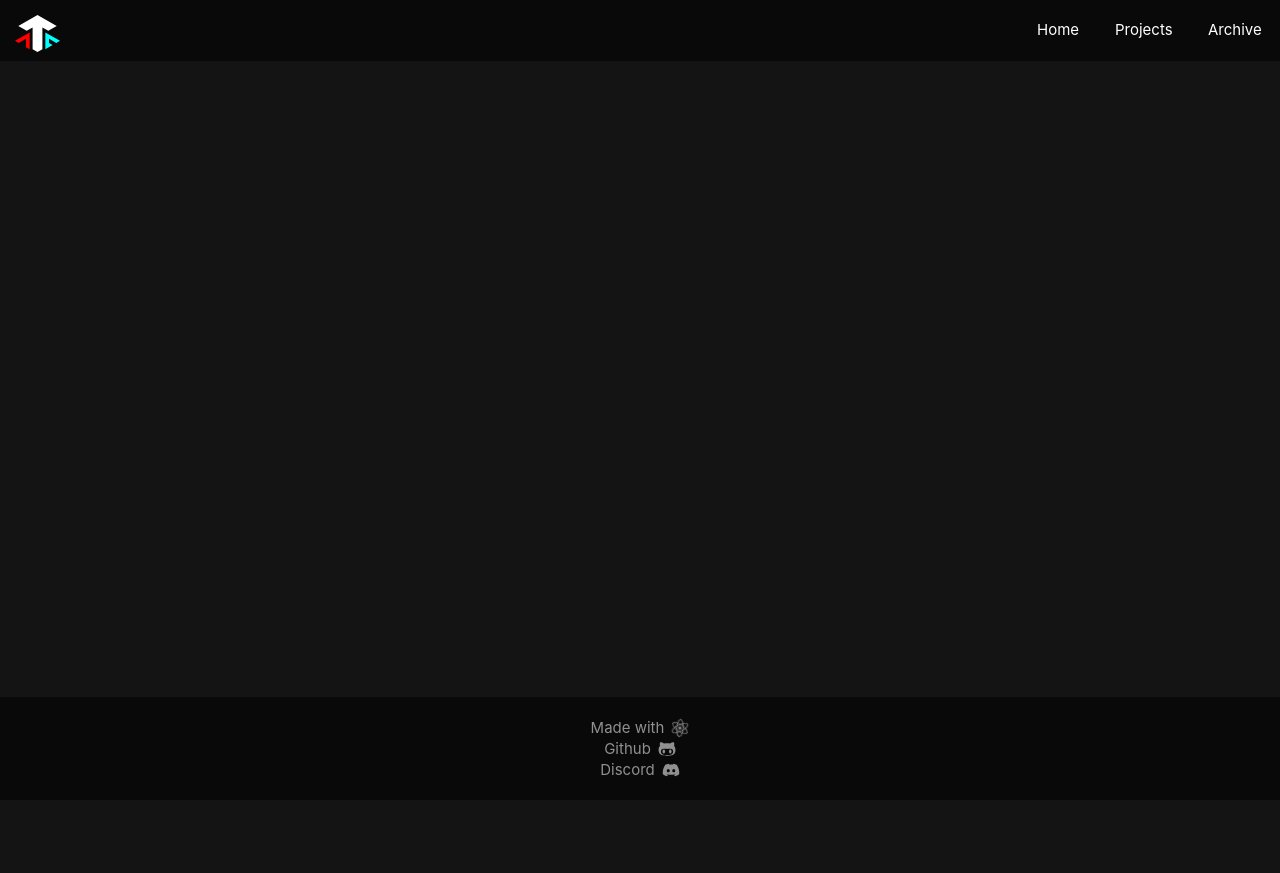
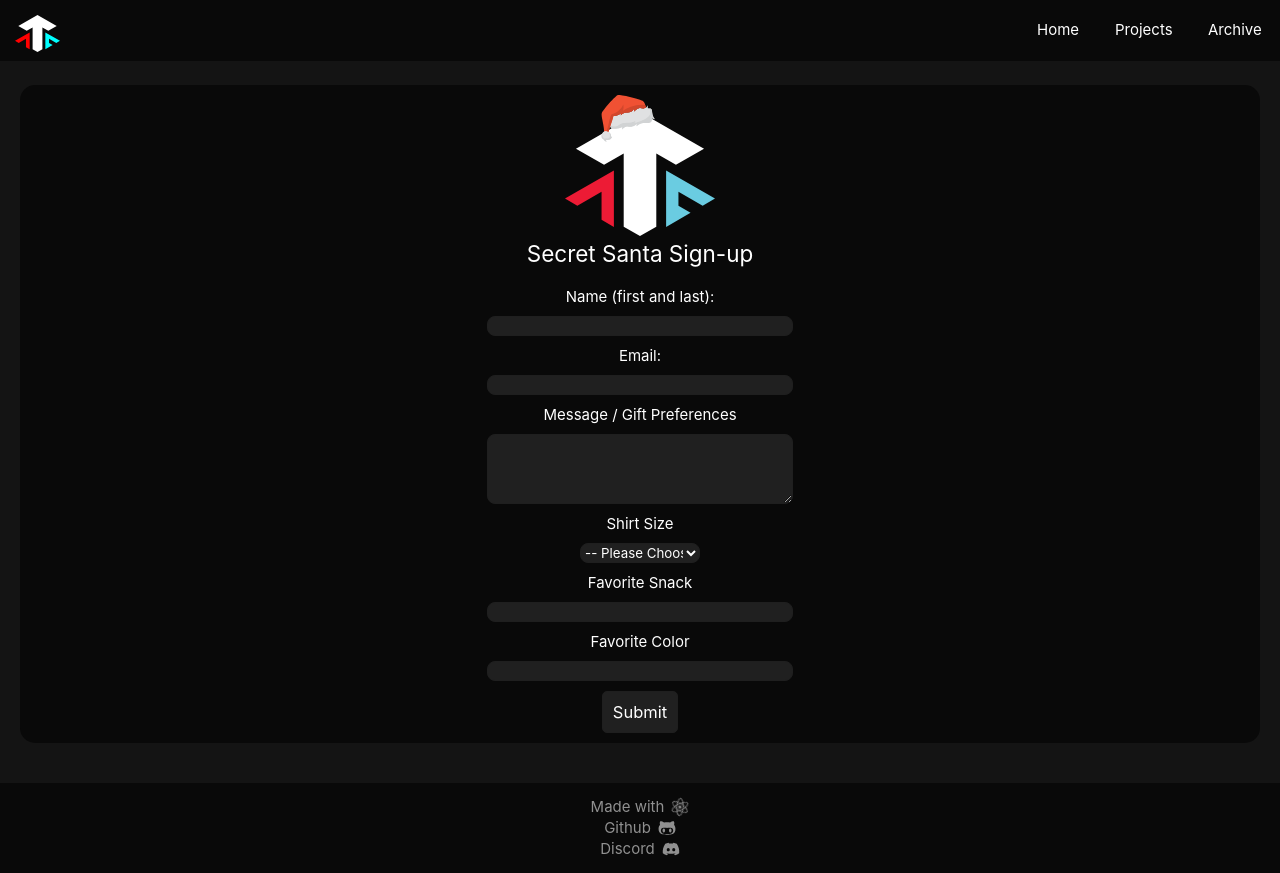
Before and after one commit to Libruh/turboWeb2, a React (Create React App) app: page /santa in a window 1280 px wide. Before the commit the page ends 800 px from the top, so only its background shows below. Built offline with nearby package versions, Linux system fonts and the light colour scheme.

Commit message:
Added santa stuff back

```diff
--- a/src/API/turboAPI.js
+++ b/src/API/turboAPI.js
@@ -1,12 +1,11 @@
 const axios = require('axios')
 
-const APIhostname = 'https://turboaf.net:5039/api'
+const APIhostname = 'https://turboaf.net/api'
 
 export async function getThumbnail(date){
     const result = await axios({
         method: 'get',
-        url: APIhostname+'/playlists/'+date+'/thumbnail',
-        headers: {"Access-Control-Allow-Origin": "*"}
+        url: APIhostname+'/playlists/'+date+'/thumbnail'
     }).catch( err => {
     });
 
@@ -26,8 +25,7 @@ export async function getPlaylist(date, sort=undefined, direction=undefined){
 
     const result = await axios({
         method: 'get',
-        url: url,
-        headers: {"Access-Control-Allow-Origin": "*"}
+        url: url
     }).catch( err => {
     });
 
@@ -38,8 +36,7 @@ export async function getPlaylist(date, sort=undefined, direction=undefined){
 export async function getPlaylists(){
     const result = await axios({
         method: 'get',
-        url: APIhostname+'/playlists',
-        headers: {"Access-Control-Allow-Origin": "*"}
+        url: APIhostname+'/playlists'
     }).catch( err => {
     });
 
@@ -50,8 +47,7 @@ export async function getPlaylists(){
 export async function getSeasons(){
     const result = await axios({
         method: 'get',
-        url: APIhostname+'/playlists/seasons',
-        headers: {"Access-Control-Allow-Origin": "*"}
+        url: APIhostname+'/playlists/seasons'
     }).catch( err => {
     });
 
@@ -66,8 +62,7 @@ export async function getUsers(userIds){
 
     const result = await axios({
         method: 'get',
-        url: APIhostname+'/users/discord/'+userIds,
-        headers: {"Access-Control-Allow-Origin": "*"}
+        url: APIhostname+'/users/discord/'+userIds
     }).catch( err => {
     });
 
@@ -79,8 +74,7 @@ export async function getUsers(userIds){
 export async function getPlaylistData(playlistID){
     const result = await axios({
         method: 'get',
-        url: APIhostname+'/playlists/spotify/'+playlistID,
-        headers: {"Access-Control-Allow-Origin": "*"}
+        url: APIhostname+'/playlists/spotify/'+playlistID
     }).catch( err => {
     });
 
@@ -91,8 +85,7 @@ export async function getPlaylistData(playlistID){
 export async function getArchive(){
     const result = await axios({
         method: 'get',
-        url: APIhostname+'/playlists/',
-        headers: {"Access-Control-Allow-Origin": "*"}
+        url: APIhostname+'/playlists/'
     }).catch( err => {
     });
 
@@ -104,7 +97,6 @@ export async function changeVote(trackID, mode){
     const result = await axios({
         method: 'put',
         url: APIhostname+'/tracks/votes',
-        headers: {"Access-Control-Allow-Origin": "*"},
         data: {
             trackID: trackID,
             mode: mode
@@ -113,23 +105,11 @@ export async function changeVote(trackID, mode){
     });
 }
 
-export async function getEvents(){
-    const result = await axios({
-        method: 'get',
-        url: APIhostname+'/events',
-        headers: {"Access-Control-Allow-Origin": "*"}
-    }).catch( err => {
-    });
-
-    const data = result.data
-    return data
-}
 
 export async function submitSanta(obj){
     const result = await axios({
         method: 'put',
-        url: APIhostname+'/events/santas',
-        headers: {"Access-Control-Allow-Origin": "*"},
+        url: APIhostname+'/santa',
         data: {
             santaObj: JSON.stringify(obj),
         }
@@ -142,8 +122,7 @@ export async function getLeaderboard(season = undefined){
 
     const result = await axios({
         method: 'get',
-        url: url,
-        headers: {"Access-Control-Allow-Origin": "*"}
+        url: url
     }).catch( err => {
     });
 
--- a/src/index.js
+++ b/src/index.js
@@ -1,6 +1,5 @@
 import React from "react";
 import ReactDOM from "react-dom/client";
-import "./index.css";
 import App from "./App";
 
 const root = ReactDOM.createRoot(document.getElementById("root"));
--- a/src/misc/showcaseBots.json
+++ b/src/misc/showcaseBots.json
@@ -22,6 +22,6 @@
         }
     },
     "981309415313530940": {
-        "description": "Pride Kid is a modified version of the music bot, written to facilitate the Good Kid Street Team Pride 2022 event. During the event, users would submit songs by LGBTQ+ artists to a special thread. The bot would then add them to a playlist and grant the user a special role."
+        "description": "This bot is a modified version of the music bot, written to facilitate many Good Kid Street Team events. During these events, users can submit songs to a special thread. The bot would then add them to a playlist and grant the user a special role."
     }
 }
--- a/src/pages/SecretSanta.jsx
+++ b/src/pages/SecretSanta.jsx
@@ -1,12 +1,119 @@
 import React, { Component } from 'react';
+import turbosanta from '../img/turbosanta.svg'
+import { submitSanta } from '../API/turboAPI'
 
 class SecretSanta extends Component {
     state = {  }
+
+    submit = async (event) => {
+        event.preventDefault()
+
+        let formResult = {
+            name: '',
+            email: '',
+            message: '',
+            shirtsize: '',
+            snack: '',
+            color: ''
+        }
+
+        let filled = true
+
+        const form = document.forms["ssForm"].elements
+
+        for (const key in form) {
+            if (form.hasOwnProperty(key)) {
+                const element = form[key];
+                if (element.value===''&&element.name!=='submit'){
+                    filled = false
+                    element.classList.add("notfilled")
+                }
+                else{
+                    element.classList.remove("notfilled")
+                }
+            }
+        }
+
+        if (filled){
+            formResult['name'] = document.forms["ssForm"]["name"].value;
+            formResult['email'] = document.forms["ssForm"]["email"].value;
+            formResult['message'] = document.forms["ssForm"]["message"].value;
+            formResult['shirtsize'] = document.forms["ssForm"]["shirtsize"].value;
+            formResult['snack'] = document.forms["ssForm"]["snack"].value;
+            formResult['color'] = document.forms["ssForm"]["color"].value;
+
+            const response = await submitSanta(formResult)
+            console.log(response);
+
+            this.setState({submitted: formResult})
+        }
+        else{
+            document.getElementsByClassName('unfilledWarning')[0].style.display = "block";
+        }
+    }
+
     render() {
         return (
-            <>
-                what
-            </>
+
+            <div className="santaPage">
+                <div className="pageContent">
+
+
+            {this.state.submitted ? <div className="submitted">Submitted!</div> :
+            <div className='santaForm'>
+                <div className="santalogo">
+                    <img src={turbosanta} alt="turbo logo with santa hat" />
+                </div>
+                <div className="heading">Secret Santa Sign-up</div>
+                <form className="ssForm" name="ssForm">
+                    <label>
+                        Name (first and last):
+                    </label>
+                    <input type="text" name="name"/>
+                    <label>
+                        Email:
+                    </label>
+                    <input type="text" name="email"/>
+                    <label>
+                        Message / Gift Preferences
+                    </label>
+                    <textarea rows='4' name="message" maxLength="500"></textarea>
+                    <label>
+                        Shirt Size
+                    </label>
+
+                    <select name="shirtsize" defaultValue="">
+                        <option value="" disabled hidden>-- Please Choose a Size --</option>
+                        <option value="XS">XS - Extra Small</option>
+                        <option value="S">S - Small</option>
+                        <option value="M">M - Medium</option>
+                        <option value="L">L - Large</option>
+                        <option value="XL">XL - Extra Large</option>
+                        <option value="XXL">XXL - Extra Extra Large</option>
+                    </select>
+
+                    <label>
+                        Favorite Snack
+                    </label>
+                    <input type="text" name="snack" />
+                    <label>
+                        Favorite Color
+                    </label>
+                    <input type="text" name="color" />
+
+                <div className="unfilledWarning">
+                Make sure you've filled out all the fields!
+                </div>
+
+                <button className="submit" name="submit" onClick={this.submit}>
+                    Submit
+                </button>
+
+                </form>
+            </div>}
+
+            </div>
+            </div>
         );
     }
 }
--- a/src/turbo.css
+++ b/src/turbo.css
@@ -754,6 +754,68 @@ div.botPreview > .profile{
 
 .madewith svg{ animation: spin 5s infinite linear }
 
+/* santapage */
+.ssForm{
+  display: flex;
+  flex-direction: column;
+  align-items: center;
+  margin: 0 30px;
+}
+
+.santaForm .heading{
+  margin: auto;
+  font-size: 150%;
+  text-align: center;
+  margin-bottom: 20px;
+}
+
+.ssForm label{
+  margin-bottom: 10px;
+}
+
+.ssForm input, .ssForm textarea{
+  width: 100%;
+  max-width: 300px;
+}
+
+.ssForm .unfilledWarning{
+  display: none;
+  color: red;
+}
+
+.ssForm button{
+  background-color: var(--theme-active);
+  border: 1px solid #1f1f1f;
+  font-size: 110%;
+  padding: 10px;
+  border-radius: 5px;
+}
+
+.ssForm input, .ssForm textarea, .ssForm select{
+  background-color: var(--theme-active);
+  border: 1px solid #1f1f1f;
+  border-radius: 8px;
+  margin-bottom: 10px;
+}
+
+.ssForm select{
+  width: 120px;
+}
+
+.ssForm .chunk{
+  display: flex;
+  grid-gap: 20px;
+}
+
+.ssForm .chunk > input{
+  margin-left: -10px;
+}
+
+.santalogo{
+  max-width: 150px;
+  margin: auto;
+}
+
 /* Animations */
 
 @keyframes delayedFadeIn {
```
Also changed, not shown: src/App.css (deleted), src/img/turbosanta.svg (added), src/index.css (deleted), 1 other file (tests, documents, lock files or other folders).
